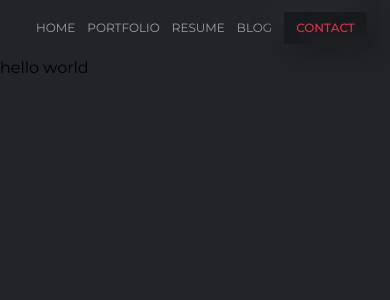
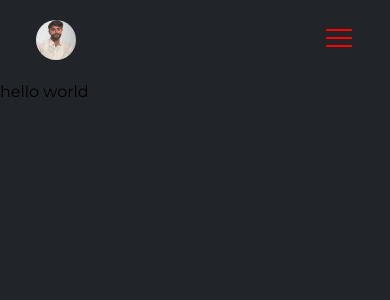
Before and after one commit to tayyab5838/tayyab-portfolio, a Next.js app: page / in a window 390 px wide. Shown: the top 300 px of the page. Built offline with nearby package versions, Linux system fonts and the light colour scheme.

Commit message:
navbar completed

```diff
--- a/src/components/Header.tsx
+++ b/src/components/Header.tsx
@@ -1,11 +1,25 @@
+"use client";
 import Image from "next/image";
 import Link from "next/link";
 import React from "react";
+import { useState } from "react";
+import { RxHamburgerMenu } from "react-icons/rx";
+import MobileNavbar from "./MobileNavbar";
 
 const Header = () => {
+  const [navbarVisibility, setNavbarVisibility] = useState(false);
+  console.log(`from header  ${navbarVisibility}`);
+  const toggleVisibility = () => {
+    setNavbarVisibility(!navbarVisibility);
+    console.log(navbarVisibility);
+  };
   return (
-    <>
-      <div className="flex my-3 mx-9 items-center justify-between">
+    <div>
+      <div
+        className={`${
+          navbarVisibility ? "opacity-30 -z-0" : ""
+        } flex my-5 mx-9 items-center justify-between`}
+      >
         {/* logo  */}
         <div>
           <Link href={"/"}>
@@ -21,14 +35,15 @@ const Header = () => {
         {/* main menu navigation */}
         <div className="text-offWhite flex text-xs items-center">
           {/* left menu */}
-          <div className="flex space-x-3 mr-3">
+          <div className="hidden sm:flex space-x-3 mr-3">
             <Link href={"/"}>HOME</Link>
             <Link href={"/"}>PORTFOLIO</Link>
             <Link href={"/"}>RESUME</Link>
             <Link href={"/"}>BLOG</Link>
           </div>
+          <div>
             {/* right side red button */}
-          <div>
+            <div className="hidden sm:block">
               <Link href={"/"}>
                 <button className=" bg-bgPrimary hover:bg-bgSecondary py-2 px-3 text-red rounded-sm font-medium shadow-combined transition duration-500  hover:-translate-y-1">
                   {" "}
@@ -36,9 +51,21 @@ const Header = () => {
                 </button>
               </Link>
             </div>
+            {/* hamburger button for mobile devices */}
+            <button className="sm:hidden" onClick={toggleVisibility}>
+              <span>
+                <RxHamburgerMenu style={{ fontSize: "30px", color: "red" }} />
+              </span>
+            </button>
           </div>
         </div>
-    </>
+      </div>
+
+      <MobileNavbar
+        isVisible={navbarVisibility}
+        setToggleVisibility={toggleVisibility}
+      />
+    </div>
   );
 };
 
--- /dev/null
+++ b/src/components/MobileNavbar.tsx
@@ -0,0 +1,84 @@
+"use client";
+import React from "react";
+import Image from "next/image";
+import Link from "next/link";
+import { useEffect } from "react";
+import { RxCross1 } from "react-icons/rx";
+import { FiLinkedin, FiTwitter, FiGithub } from "react-icons/fi";
+
+const MobileNavbar = (props: any) => {
+  const { isVisible, setToggleVisibility } = props;
+  console.log(isVisible);
+  // useEffect(() => {
+  //   console.log("from mobilnav useEffect ", isVisible); // This will reflect the correct state
+  // }, [isVisible]);
+  return (
+    <div>
+      <div className="absolute top-0 w-3/5 h-screen">
+        <div
+          className={`sm:hidden ${
+            isVisible
+              ? "transform translate-x-0 z-50"
+              : "transform -translate-x-full"
+          }   px-7 py-6 bg-bgSecondary transition-all duration-700 relative`}
+        >
+          {/*upper portion of navbar  */}
+          <div className="border-b border-offWhite">
+            <div className="flex justify-between items-center">
+              {/* logo image */}
+              <div>
+                <Link href={"/"}>
+                  <Image
+                    src={"/profile.png"}
+                    height={50}
+                    width={50}
+                    alt="profile image"
+                    className="rounded-full"
+                  />
+                </Link>
+              </div>
+              {/* cross icon */}
+              <div>
+                <div className="h-12 w-12 rounded-full bg-[#27292a] absolute right-5"></div>
+                <span className="relative top-2" onClick={setToggleVisibility}>
+                  <RxCross1 style={{ color: "red", fontSize: "30px" }} />
+                </span>
+              </div>
+            </div>
+            <p className="my-6 text-offWhite  ">
+              This is a portfolio website for personel use
+            </p>
+          </div>
+          {/*middle portion of navbar  */}
+          <div className="mt-8 mb-32">
+            <div className="flex flex-col space-y-6 text-white text-sm font-semibold">
+              <Link href={"/"}>HOME</Link>
+              <Link href={"/"}>PORTFOLIO</Link>
+              <Link href={"/"}>RESUME</Link>
+              <Link href={"/"}>BLOG</Link>
+              <Link href={"/"}>CONTACT</Link>
+            </div>
+          </div>
+          {/* lower portion of navbar */}
+          <div className="border-t">
+            <h2 className="text-white font-semibold mb-6 mt-6">FIND WITH ME</h2>
+            <div className="flex space-x-3">
+              <div className="bg-[#27292a] py-3 px-4 h-fit w-fit">
+                <FiLinkedin style={{ color: "#c4cfde", fontSize: "20px" }} />
+              </div>
+              <div className="bg-[#27292a] py-3 px-4 h-fit w-fit">
+                <FiTwitter style={{ color: "#c4cfde", fontSize: "20px" }} />
+              </div>
+              <div className="bg-[#27292a] py-3 px-4 h-fit w-fit">
+                <FiGithub style={{ color: "#c4cfde", fontSize: "20px" }} />
+              </div>
+            </div>
+          </div>
+        </div>
+        ;
+      </div>
+    </div>
+  );
+};
+
+export default MobileNavbar;
```
Lines whose indentation alone changed are shown as unchanged.
